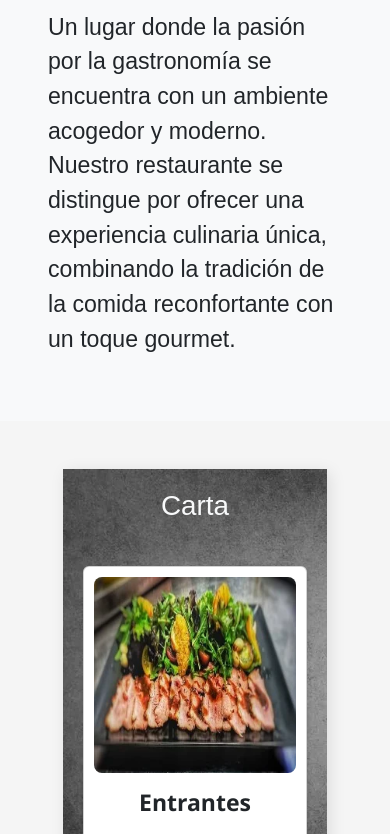
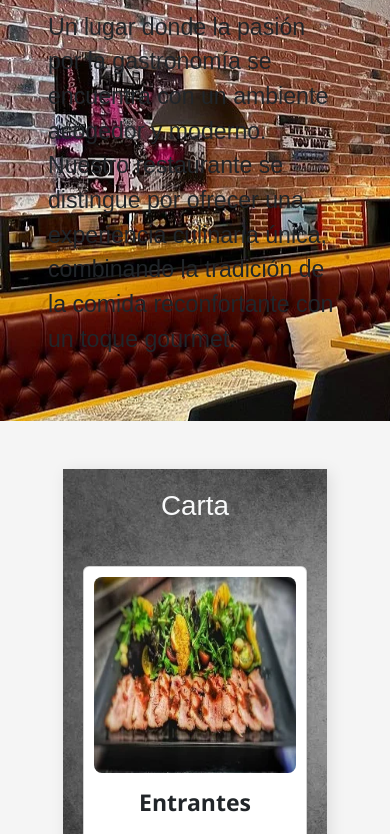
Before and after one commit to ccatala54/web_restaurant, a website built with Parcel: page index.html in a window 390 px wide. Shown: the part 246-1080 px from the top of the page. Built offline with nearby package versions, Linux system fonts and the light colour scheme; files whose address does not match are found by name.

Commit message:
mejorar rendimiento v4

```diff
--- a/style.css
+++ b/style.css
@@ -77,6 +77,10 @@ font-weight: bold;
 
 }
 
+h4{
+  font-size: 18px;
+}
+
 
 /* Footer */
 footer {
@@ -128,6 +132,11 @@ footer .row .col-md-6 {
 
 /* Responsive adjustments */
 @media (max-width: 768px) {
+  .jumbotron {
+    height: auto;
+    padding: 50px 20px;
+    background-image: url('img/entrada.webp');
+  }
 
   .container {
     max-width: 90%;
```
